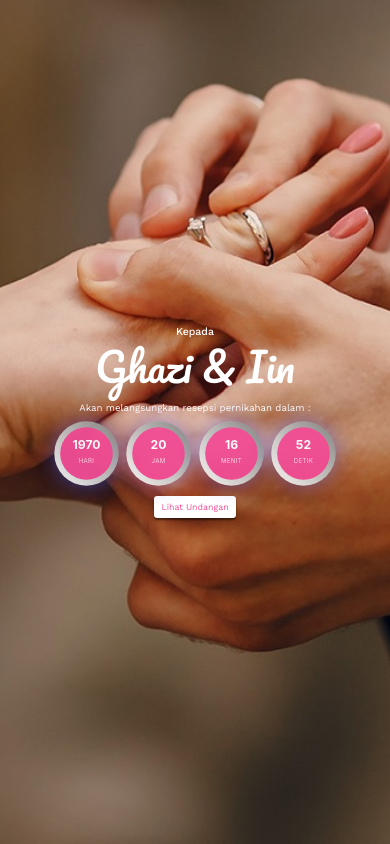
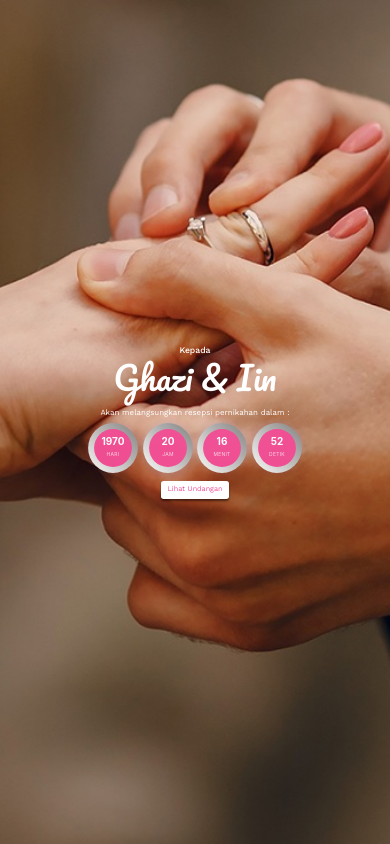
Before and after one commit to GhaziDesu123/UtsGhazi, a plain HTML site: page index.html in a window 390 px wide. Shown: the top 844 px of the page. Drawn offline with nearby package versions, Linux system fonts and the light colour scheme; some packages are replaced by stand-ins of ours; a script that the page names is missing.

Commit message:
Update style.css

```diff
--- a/style/style.css
+++ b/style/style.css
@@ -375,12 +375,14 @@ footer li {
 
 @media (max-width: 410px) {
   html {
-    font-size: 55%;
+    font-size: 45%;
   }
   .simply-countdown-circle > .simply-section {
     padding: 0.1rem;
-    width: 65px;
-    height: 65px;
+    width: 50px;
+    height: 50px;
     margin: -3px;
+    background: linear-gradient(45deg, white, GREY);
+    box-shadow: 0 0 15px -10px var(--sc-circle-primary);
   }
 }
```
